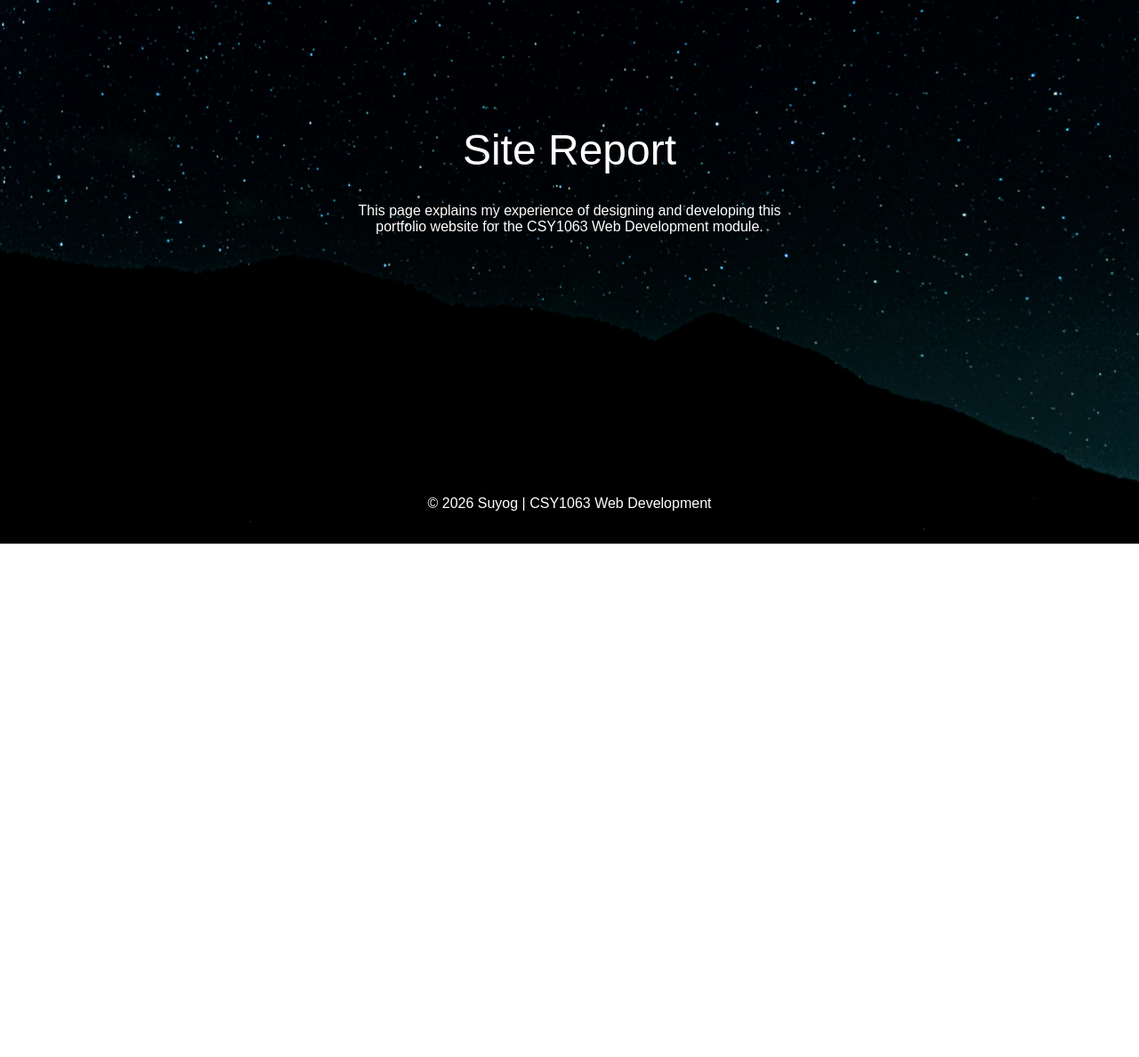
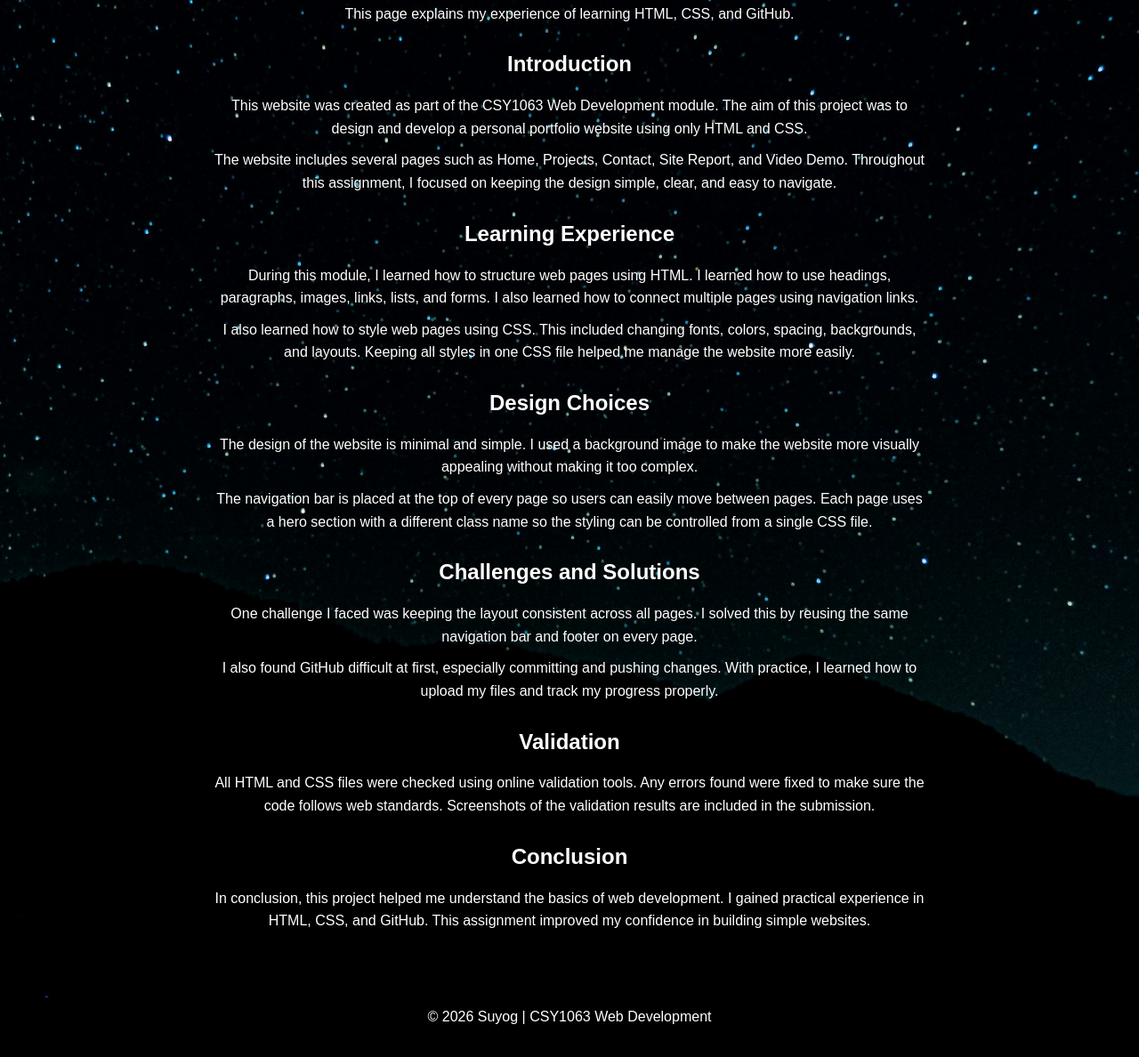
Before and after one commit to SuyogSunuwar/portfolio, a plain HTML site: page sitereport.html in a window 1280 px wide. Shown: the part 209-1397 px from the top of the page at 89% size. Before the commit the page ends 820 px from the top, so only its background shows below. Drawn offline with Linux system fonts and the light colour scheme.

Commit message:
Added report in sitereport.html with its css

```diff
--- a/sitereport.html
+++ b/sitereport.html
@@ -4,7 +4,6 @@
     <meta charset="UTF-8">
     <meta name="viewport" content="width=device-width, initial-scale=1.0">
     <title>Site Report | Portfolio</title>
-
     <link rel="stylesheet" href="style.css">
 </head>
 <body>
@@ -21,13 +20,76 @@
     </nav>
 </header>
 
-    <main class="hero">
+<main class="hero-report">
 
     <h1>Site Report</h1>
 
     <p class="description">
-            This page explains my experience of designing and developing this
-            portfolio website for the CSY1063 Web Development module.
+        This page explains my experience of learning HTML, CSS, and GitHub.
+    </p>
+
+    <h2>Introduction</h2>
+    <p>
+        This website was created as part of the CSY1063 Web Development module.
+        The aim of this project was to design and develop a personal portfolio
+        website using only HTML and CSS.
+    </p>
+
+    <p>
+        The website includes several pages such as Home, Projects, Contact,
+        Site Report, and Video Demo. Throughout this assignment, I focused on
+        keeping the design simple, clear, and easy to navigate.
+    </p>
+
+    <h2>Learning Experience</h2>
+    <p>
+        During this module, I learned how to structure web pages using HTML.
+        I learned how to use headings, paragraphs, images, links, lists,
+        and forms. I also learned how to connect multiple pages using navigation links.
+    </p>
+
+    <p>
+        I also learned how to style web pages using CSS. This included changing
+        fonts, colors, spacing, backgrounds, and layouts. Keeping all styles in
+        one CSS file helped me manage the website more easily.
+    </p>
+
+    <h2>Design Choices</h2>
+    <p>
+        The design of the website is minimal and simple. I used a background image
+        to make the website more visually appealing without making it too complex.
+    </p>
+
+    <p>
+        The navigation bar is placed at the top of every page so users can easily
+        move between pages. Each page uses a hero section with a different class
+        name so the styling can be controlled from a single CSS file.
+    </p>
+
+    <h2>Challenges and Solutions</h2>
+    <p>
+        One challenge I faced was keeping the layout consistent across all pages.
+        I solved this by reusing the same navigation bar and footer on every page.
+    </p>
+
+    <p>
+        I also found GitHub difficult at first, especially committing and pushing
+        changes. With practice, I learned how to upload my files and track my
+        progress properly.
+    </p>
+
+    <h2>Validation</h2>
+    <p>
+        All HTML and CSS files were checked using online validation tools.
+        Any errors found were fixed to make sure the code follows web standards.
+        Screenshots of the validation results are included in the submission.
+    </p>
+
+    <h2>Conclusion</h2>
+    <p>
+        In conclusion, this project helped me understand the basics of web
+        development. I gained practical experience in HTML, CSS, and GitHub.
+        This assignment improved my confidence in building simple websites.
     </p>
 
 </main>
--- a/style.css
+++ b/style.css
@@ -61,7 +61,6 @@ body {
     border-radius: 50%;
     margin-bottom: 20px;
 }
-
 
 .hero h1 {
     font-size: 3rem;
@@ -137,6 +136,35 @@ footer {
     font-size: 1rem;
 }
 
+/* Site Report Page */
+
+.hero-report {
+    min-height: 80vh;
+    padding: 40px 20px;
+    text-align: center;
+}
+
+.hero-report h1 {
+    font-size: 2.5rem;
+    margin-bottom: 10px;
+}
+
+.hero-report h2 {
+    margin-top: 30px;
+    font-size: 1.5rem;
+}
+
+.hero-report p {
+    max-width: 800px;
+    margin: 10px auto;
+    line-height: 1.6;
+    font-size: 1rem;
+}
+
+.hero-report .description {
+    margin-bottom: 30px;
+}
+
 
 /* Mobile */
 @media screen and (max-width: 600px) {
```
Lines whose indentation alone changed are shown as unchanged.
